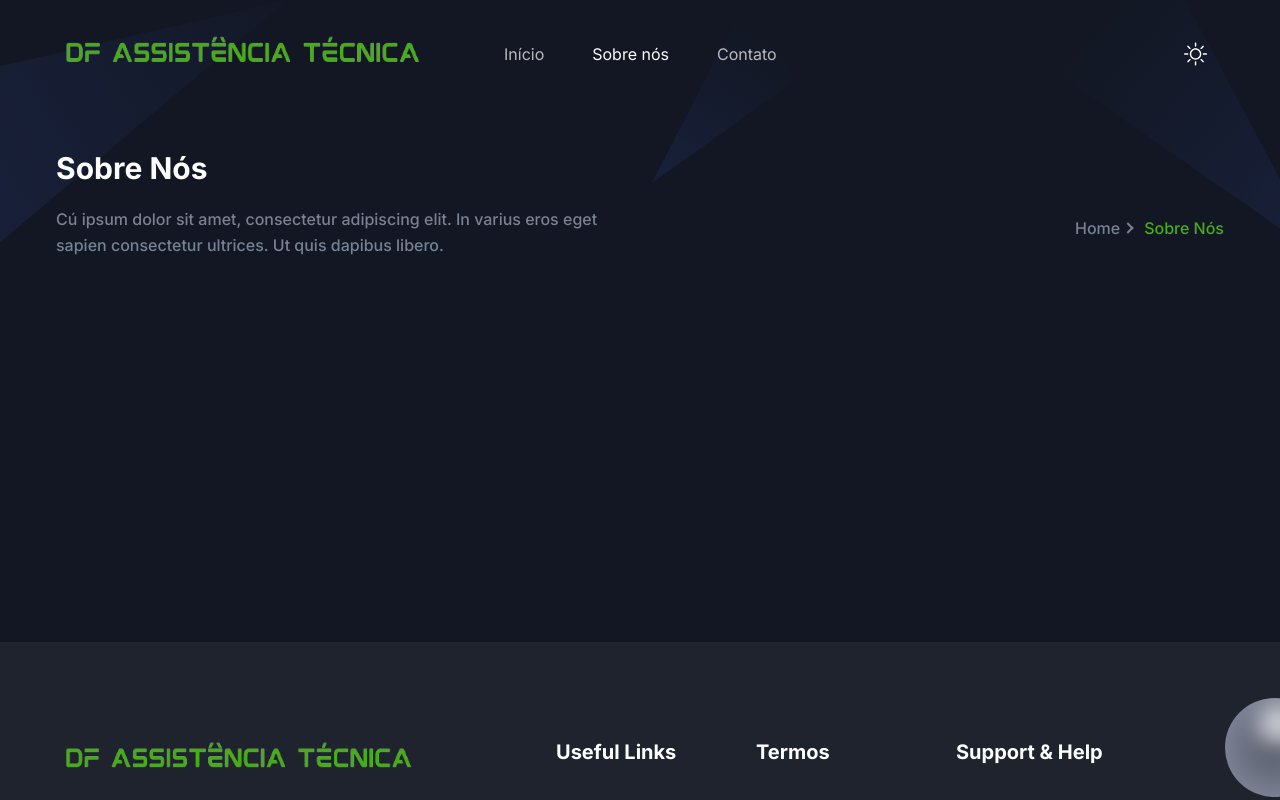
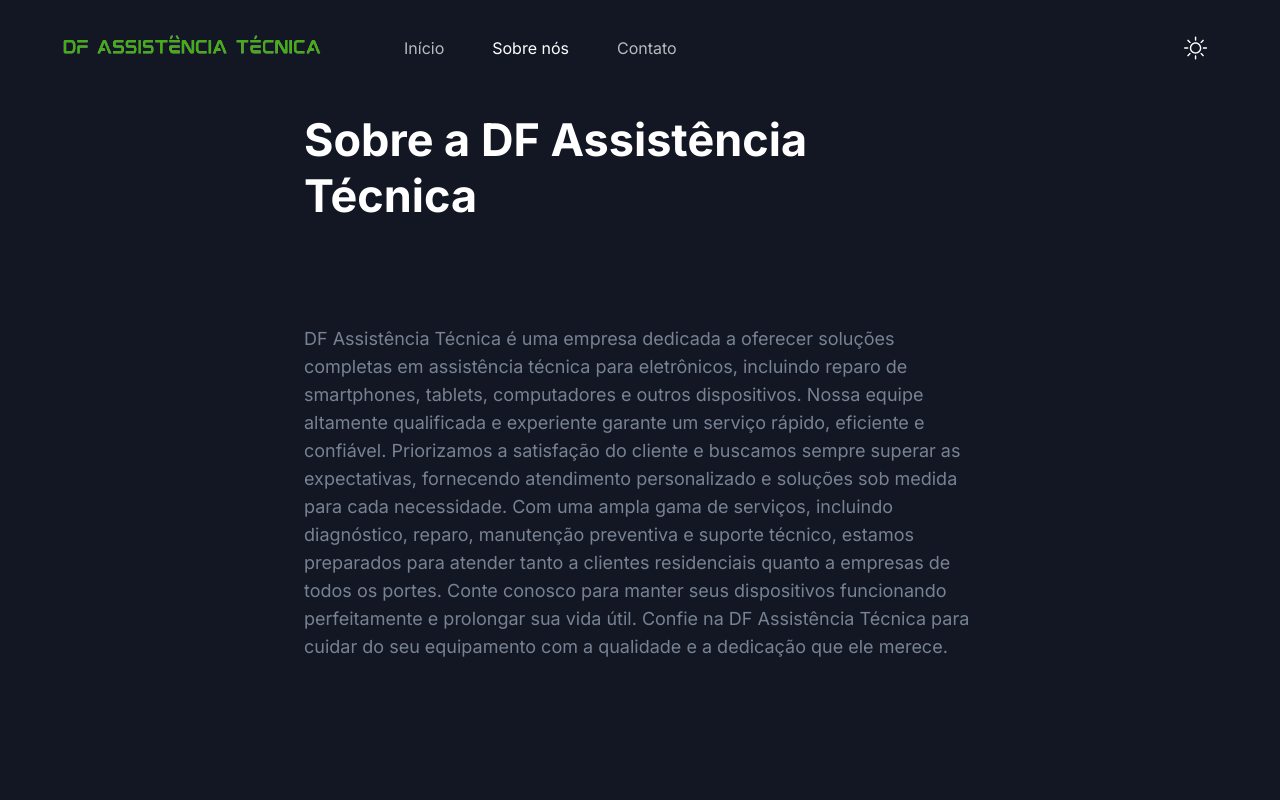
Before and after one commit to andrelobo/df-assistencia-tecnica, a Next.js app: page /about in a window 1280 px wide. Shown: the top 800 px of the page. Built offline with nearby package versions, Linux system fonts and the light colour scheme; a web font is replaced by a local one.

Commit message:
feat: whatsap button

```diff
--- a/src/app/about/page.tsx
+++ b/src/app/about/page.tsx
@@ -13,10 +13,7 @@ export const metadata: Metadata = {
 const AboutPage = () => {
   return (
     <>
-      <Breadcrumb
-        pageName="Sobre Nós"
-        description="Cú ipsum dolor sit amet, consectetur adipiscing elit. In varius eros eget sapien consectetur ultrices. Ut quis dapibus libero."
-      />
+
       <AboutSectionOne />
       <AboutSectionTwo />
     </>
--- a/src/components/About/AboutSectionOne.tsx
+++ b/src/components/About/AboutSectionOne.tsx
@@ -1,5 +1,5 @@
 import Image from "next/image";
-import SectionTitle from "../Common/SectionTitle";
+import SectionTitle from "../Common/SectionTitle"; // Adicionado
 
 const checkIcon = (
   <svg width="16" height="13" viewBox="0 0 16 13" className="fill-current">
@@ -17,9 +17,20 @@ const AboutSectionOne = () => {
     </p>
   );
 
+  // Texto sobre a DF Assistência Técnica limitado a 900 caracteres
+  const aboutText = "DF Assistência Técnica é uma empresa dedicada a oferecer soluções completas em assistência técnica para eletrônicos, incluindo reparo de smartphones, tablets, computadores e outros dispositivos. Nossa equipe altamente qualificada e experiente garante um serviço rápido, eficiente e confiável. Priorizamos a satisfação do cliente e buscamos sempre superar as expectativas, fornecendo atendimento personalizado e soluções sob medida para cada necessidade. Com uma ampla gama de serviços, incluindo diagnóstico, reparo, manutenção preventiva e suporte técnico, estamos preparados para atender tanto a clientes residenciais quanto a empresas de todos os portes. Conte conosco para manter seus dispositivos funcionando perfeitamente e prolongar sua vida útil. Confie na DF Assistência Técnica para cuidar do seu equipamento com a qualidade e a dedicação que ele merece.";
+
   return (
     <section id="about" className="pt-16 md:pt-20 lg:pt-28">
-
+      <div className="max-w-2xl mx-auto">
+        <SectionTitle
+          title="Sobre a DF Assistência Técnica"
+          subtitle="Conheça nossa empresa"
+        />
+        <p className="text-lg text-body-color mt-6 lg:w-full">
+          {aboutText}
+        </p>
+      </div>
     </section>
   );
 };
--- a/src/components/Header/index.tsx
+++ b/src/components/Header/index.tsx
@@ -41,7 +41,7 @@ const Header = () => {
     <header className={`header left-0 top-0 z-40 flex w-full items-center ${sticky ? "dark:bg-gray-dark dark:shadow-sticky-dark fixed z-[9999] bg-white !bg-opacity-80 shadow-sticky backdrop-blur-sm transition" : "absolute bg-transparent"}`}>
       <div className="container">
         <div className="relative -mx-4 flex items-center justify-between">
-          <div className="w-full max-w-[400px] px-4 xl:mr-12">
+          <div className="w-full max-w-[300px] px-4 xl:mr-12">
             <Link href="/" className={`header-logo block ${sticky ? "py-5 lg:py-2" : "py-8"}`}>
               <Image
                 src="/images/logo/logo.png"
--- a/src/components/Hero/index.tsx
+++ b/src/components/Hero/index.tsx
@@ -19,7 +19,9 @@ const Hero = () => {
                 </p>
                 <div className="flex flex-col items-center justify-center space-y-4 sm:flex-row sm:space-x-4 sm:space-y-0">
                   <Link
-                    href="https://nextjstemplates.com/templates/saas-starter-startup"
+                    href="https://wa.me/5592992502414"
+                    target="_blank"
+                    rel="noopener noreferrer"
                     className="rounded-sm bg-primary px-8 py-4 text-base font-semibold text-white duration-300 ease-in-out hover:bg-primary/80"
                   >
                     🔥 WhatsApp
```
